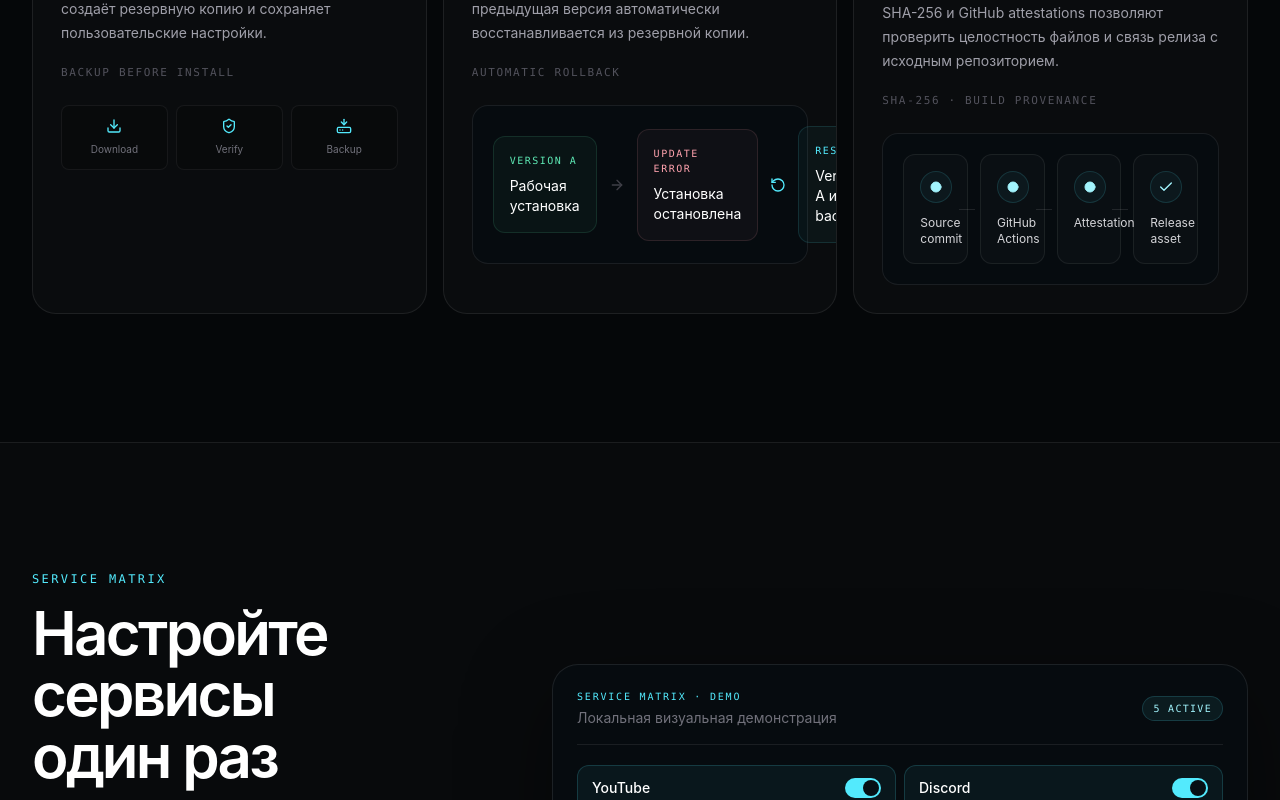
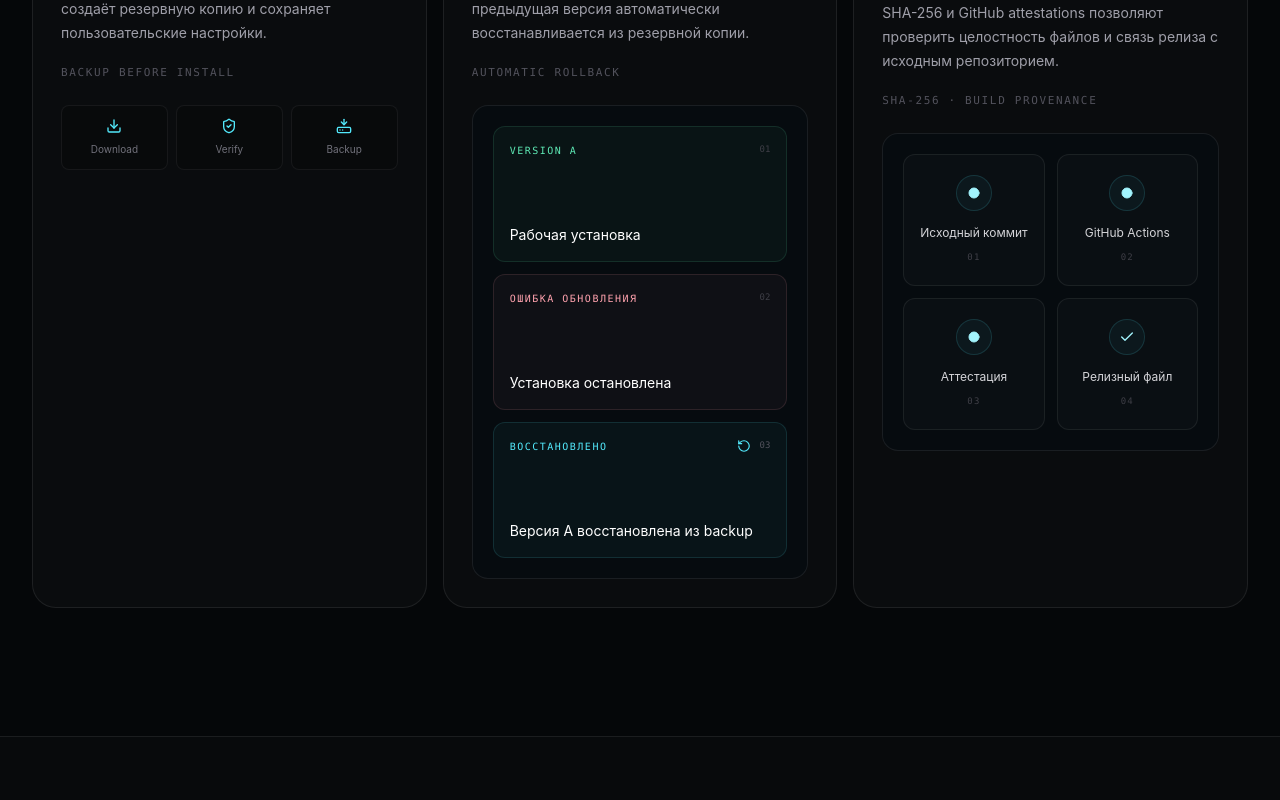
Before and after one commit to Onmaynec/NexRoute, a Next.js app in the folder website/: page / in a window 1280 px wide. Shown: the part 2160-2960 px from the top of the page. Built offline with nearby package versions, Linux system fonts and the light colour scheme; no server answers.

Commit message:
Hotfix responsive product demo layouts
Fix container-width layout issues in update, rollback, and release verification demos while keeping NexRoute at version 0.4.0.

```diff
--- a/website/components/product/demos.tsx
+++ b/website/components/product/demos.tsx
@@ -4,7 +4,6 @@ import { GitHubIcon } from "@/components/ui/github-icon";
 import { useEffect, useMemo, useState } from "react";
 import { motion, useReducedMotion } from "motion/react";
 import {
-  ArrowDown,
   Check,
   CheckCircle2,
   Circle,
@@ -199,17 +198,16 @@ const updateSteps = [
 
 export function UpdateFlow() {
   return (
-    <div className="grid gap-3 md:grid-cols-6">
+    <div className="grid grid-cols-[repeat(auto-fit,minmax(9.5rem,1fr))] gap-3">
       {updateSteps.map((step, index) => {
         const Icon = step.icon;
         return (
-          <div key={step.label} className="relative rounded-2xl border border-white/8 bg-white/[0.022] p-4">
-            <div className="flex size-9 items-center justify-center rounded-xl border border-cyan-300/13 bg-cyan-300/[0.045] text-cyan-200">
+          <div key={step.label} className="flex min-h-[170px] min-w-0 flex-col rounded-2xl border border-white/8 bg-white/[0.022] p-4">
+            <div className="flex size-9 shrink-0 items-center justify-center rounded-xl border border-cyan-300/13 bg-cyan-300/[0.045] text-cyan-200">
               <Icon className="size-4" />
             </div>
-            <p className="mt-4 text-sm font-medium text-white">{step.label}</p>
-            <p className="mt-2 font-mono text-[10px] uppercase tracking-[.14em] text-zinc-700">step 0{index + 1}</p>
-            {index < updateSteps.length - 1 && <ArrowDown className="absolute -bottom-3 left-1/2 z-10 size-5 -translate-x-1/2 rounded-full bg-[#070a0d] p-1 text-zinc-700 md:-right-3 md:bottom-auto md:left-auto md:top-1/2 md:-translate-y-1/2 md:rotate-[-90deg]" />}
+            <p className="mt-4 break-words text-sm font-medium leading-5 text-white">{step.label}</p>
+            <p className="mt-auto pt-4 font-mono text-[10px] uppercase tracking-[.14em] text-zinc-600">step 0{index + 1}</p>
           </div>
         );
       })}
@@ -219,21 +217,28 @@ export function UpdateFlow() {
 
 export function RollbackDemo() {
   return (
-    <div className="rounded-2xl border border-white/8 bg-[#060b0f] p-5">
-      <div className="grid items-center gap-3 sm:grid-cols-[1fr_auto_1fr_auto_1fr]">
-        <div className="rounded-xl border border-emerald-300/12 bg-emerald-300/[0.04] p-4">
-          <p className="font-mono text-[10px] uppercase tracking-[.15em] text-emerald-300">VERSION A</p>
-          <p className="mt-2 text-sm text-white">Рабочая установка</p>
+    <div className="rounded-2xl border border-white/8 bg-[#060b0f] p-4 sm:p-5">
+      <div className="grid grid-cols-[repeat(auto-fit,minmax(10.5rem,1fr))] gap-3">
+        <div className="flex min-h-[136px] min-w-0 flex-col rounded-xl border border-emerald-300/12 bg-emerald-300/[0.04] p-4">
+          <div className="flex items-start justify-between gap-3">
+            <p className="font-mono text-[10px] uppercase tracking-[.15em] text-emerald-300">VERSION A</p>
+            <span className="font-mono text-[9px] text-zinc-700">01</span>
+          </div>
+          <p className="mt-auto break-words pt-5 text-sm leading-5 text-white">Рабочая установка</p>
         </div>
-        <ArrowDown className="mx-auto size-4 text-zinc-700 sm:rotate-[-90deg]" />
-        <div className="rounded-xl border border-rose-300/12 bg-rose-300/[0.04] p-4">
-          <p className="font-mono text-[10px] uppercase tracking-[.15em] text-rose-300">UPDATE ERROR</p>
-          <p className="mt-2 text-sm text-white">Установка остановлена</p>
+        <div className="flex min-h-[136px] min-w-0 flex-col rounded-xl border border-rose-300/12 bg-rose-300/[0.04] p-4">
+          <div className="flex items-start justify-between gap-3">
+            <p className="font-mono text-[10px] uppercase tracking-[.15em] text-rose-300">ОШИБКА ОБНОВЛЕНИЯ</p>
+            <span className="font-mono text-[9px] text-zinc-700">02</span>
+          </div>
+          <p className="mt-auto break-words pt-5 text-sm leading-5 text-white">Установка остановлена</p>
         </div>
-        <RotateCcw className="mx-auto size-4 text-cyan-300" />
-        <div className="rounded-xl border border-cyan-300/12 bg-cyan-300/[0.04] p-4">
-          <p className="font-mono text-[10px] uppercase tracking-[.15em] text-cyan-300">RESTORED</p>
-          <p className="mt-2 text-sm text-white">Version A из backup</p>
+        <div className="flex min-h-[136px] min-w-0 flex-col rounded-xl border border-cyan-300/12 bg-cyan-300/[0.04] p-4">
+          <div className="flex items-start justify-between gap-3">
+            <p className="font-mono text-[10px] uppercase tracking-[.15em] text-cyan-300">ВОССТАНОВЛЕНО</p>
+            <span className="flex items-center gap-2 font-mono text-[9px] text-zinc-600"><RotateCcw className="size-3.5 text-cyan-300" />03</span>
+          </div>
+          <p className="mt-auto break-words pt-5 text-sm leading-5 text-white">Версия A восстановлена из backup</p>
         </div>
       </div>
     </div>
@@ -241,16 +246,17 @@ export function RollbackDemo() {
 }
 
 export function ReleaseVerificationDemo() {
+  const stages = ["Исходный коммит", "GitHub Actions", "Аттестация", "Релизный файл"];
   return (
-    <div className="rounded-2xl border border-white/8 bg-[#060b0f] p-5">
-      <div className="grid gap-3 sm:grid-cols-4">
-        {["Source commit", "GitHub Actions", "Attestation", "Release asset"].map((label, index) => (
-          <div key={label} className="relative rounded-xl border border-white/7 bg-white/[0.02] p-4 text-center">
-            <div className="mx-auto flex size-8 items-center justify-center rounded-full border border-cyan-300/14 bg-cyan-300/[0.045] text-cyan-200">
-              {index === 3 ? <Check className="size-4" /> : <Circle className="size-3 fill-current" />}
+    <div className="rounded-2xl border border-white/8 bg-[#060b0f] p-4 sm:p-5">
+      <div className="grid grid-cols-[repeat(auto-fit,minmax(8.5rem,1fr))] gap-3">
+        {stages.map((label, index) => (
+          <div key={label} className="flex min-h-[132px] min-w-0 flex-col items-center justify-center rounded-xl border border-white/7 bg-white/[0.02] px-3 py-4 text-center">
+            <div className="flex size-9 shrink-0 items-center justify-center rounded-full border border-cyan-300/14 bg-cyan-300/[0.045] text-cyan-200">
+              {index === stages.length - 1 ? <Check className="size-4" /> : <Circle className="size-3 fill-current" />}
             </div>
-            <p className="mt-3 text-xs text-zinc-300">{label}</p>
-            {index < 3 && <span className="absolute -bottom-2 left-1/2 h-4 w-px bg-white/10 sm:-right-2 sm:bottom-auto sm:left-auto sm:top-1/2 sm:h-px sm:w-4" />}
+            <p className="mt-3 break-words text-xs leading-5 text-zinc-300">{label}</p>
+            <p className="mt-2 font-mono text-[9px] uppercase tracking-[.14em] text-zinc-700">0{index + 1}</p>
           </div>
         ))}
       </div>
```
